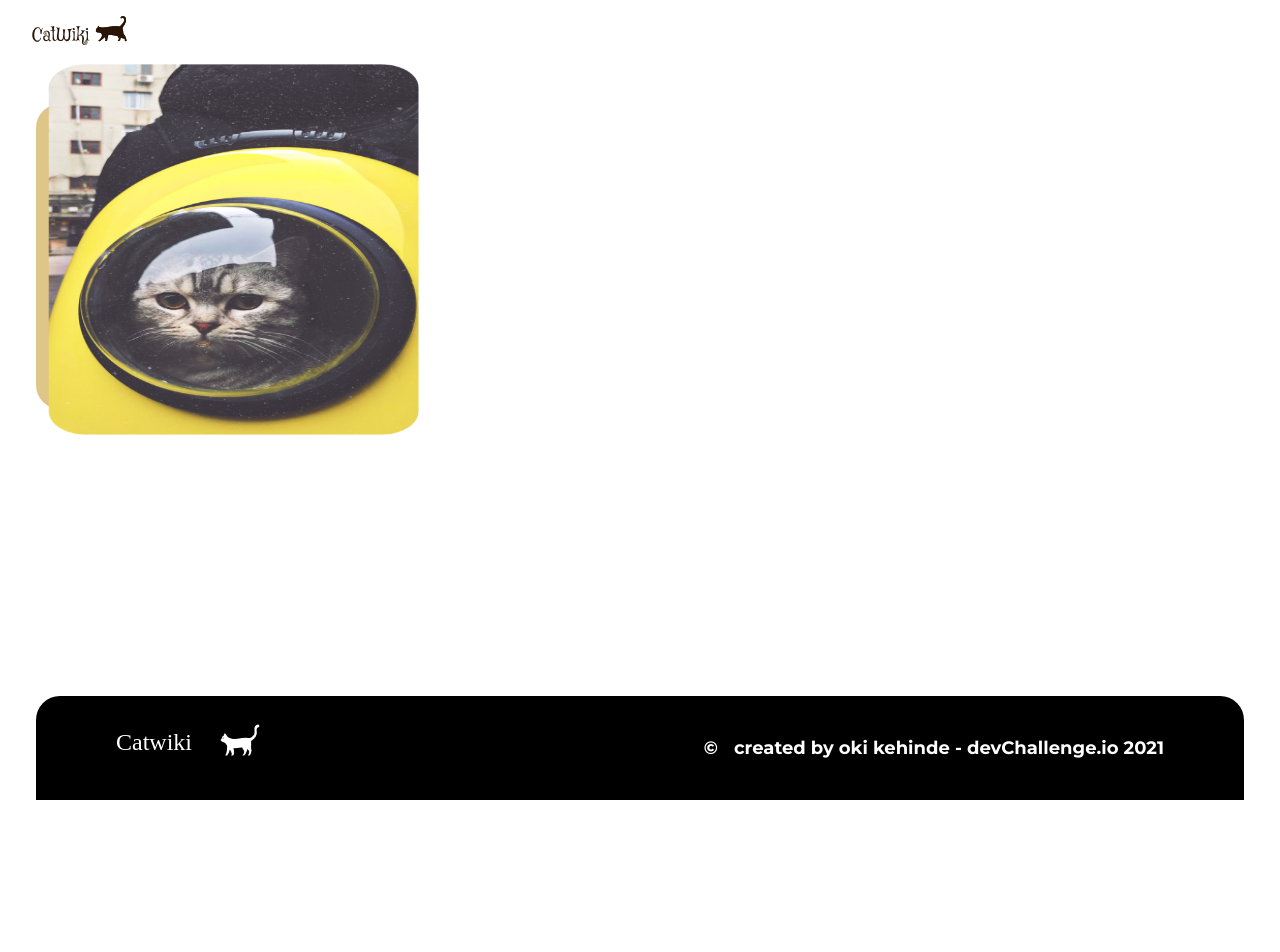
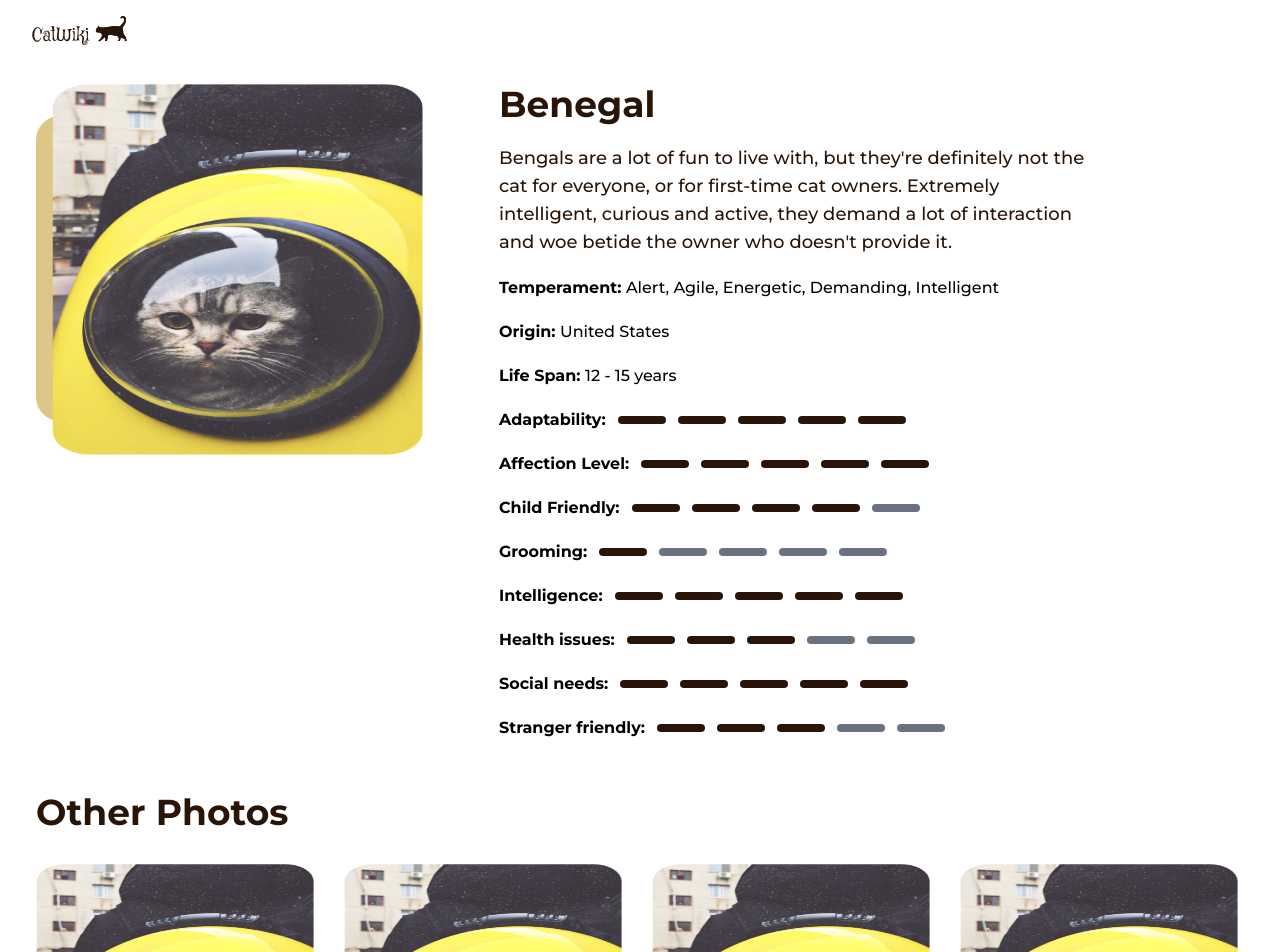
Before and after one commit to Kehindecodes/catwiki, a React (Vite) app in the folder client/catwiki/: page /breeds/1 in a window 1280 px wide. Shown: the top 952 px of the page. Before the commit the page ends 800 px from the top, so only its background shows below. Built offline with nearby package versions, Linux system fonts and the light colour scheme; a web font is replaced by a local one.

Commit message:
finish cat details page UI (desktop)

```diff
--- a/client/catwiki/index.html
+++ b/client/catwiki/index.html
@@ -10,8 +10,8 @@
     <link href="./dist/output.css" rel="stylesheet">
     <title>Catwiki</title>
   </head>
-  <body>
-    <div id="root"></div>
+  <body class="">
+    <div id="root" class="flex flex-col min-h-screen"></div>
     <script type="module" src="./src/main.jsx"></script>
   </body>
 </html>
--- a/client/catwiki/src/componets/Footer.jsx
+++ b/client/catwiki/src/componets/Footer.jsx
@@ -3,7 +3,7 @@ import logo from '../assets/CatwikiLogo.svg';
 import cat from '../assets/black-cat.png';
 const Footer = () => {
 	return (
-		<footer className='flex justify-between bg-black rounded-t-3xl px-20 items-center mx-9 py-6 mt-24 fixed inset-x-0 bottom-0'>
+		<footer className='flex justify-between bg-black rounded-t-3xl px-20 items-center mx-9 py-6 mt-24 '>
 			<div className='text-white flex items-center'>
 				<h3 className='text-2xl mb-3 font-mystery '>Catwiki</h3>
 				<img src={cat} className='mb-4 w-10 ml-7' />
--- a/client/catwiki/src/pages/CatDetails.jsx
+++ b/client/catwiki/src/pages/CatDetails.jsx
@@ -1,27 +1,213 @@
-import React from 'react';
+import React, { useState } from 'react';
 import Footer from '../componets/Footer';
 import Header from '../componets/Header';
 import cat from '../assets/image 3.png';
+const CatDetails = () => {
+	const [adaptability, setAdaptability] = useState(5);
+	const [affection, setAffection] = useState(5);
+	const [grooming, setGrooming] = useState(1);
+	const [intelligence, setIntelligence] = useState(5);
+	const [childFriendly, setChildFriendly] = useState(4);
+	const [healthIssues, setHealthIssues] = useState(3);
+	const [socialNeeds, setSocialNeeds] = useState(5);
+	const [strangerFriendly, setStrangerFriendly] = useState(3);
 
-const CatDetails = () => {
+	const getColorClass = (level, index) => {
+		if (index < level) {
+			return 'bg-primary';
+		} else {
+			return 'bg-gray-500';
+		}
+	};
 	return (
-		<div className=''>
+		<div className='h-screen flex-grow'>
 			<Header />
-			<div className='mx-9 '>
+			<div className='mx-9 flex mt-9'>
 				{/* cat image */}
-
-				<div className='relative'>
-					<div className=' absolute w-shadow h-shadow bg-shadow inset-0 mt-10 rounded-3xl '></div>
-					<div
-						className='absolute inset-0
-				  w-catImg h-catImg ml-3'>
-						<img src={cat} alt='cat' className='w-full h-full rounded-3xl ' />
+				<div className='relative w-catImg h-catImg mr-14'>
+					<div className='absolute inset-0 w-shadow h-shadow rounded-3xl bg-shadow mt-8 '></div>
+					<img
+						src={cat}
+						alt='cat'
+						className=' absolute inset-0 w-catImg h-catImg rounded-3xl ml-4'
+					/>
+				</div>
+				{/* cat details */}
+				<div className='w-catdetails ml-9'>
+					<h2 className='text-primary font-montserrat font-bold text-4xl mb-5'>
+						Benegal
+					</h2>
+					<p className='text-primary font-montserrat font-medium text-lg mb-5'>
+						Bengals are a lot of fun to live with, but they're definitely not
+						the
+						<br /> cat for everyone, or for first-time cat owners. Extremely{' '}
+						<br />
+						intelligent, curious and active, they demand a lot of interaction
+						and woe betide the owner who doesn't provide it.
+					</p>
+					<p className='mb-5 font-montserrat font-medium  text-md'>
+						<span className='font-bold'>Temperament: </span>Alert, Agile,
+						Energetic, Demanding, Intelligent
+					</p>
+					<p className='mb-5 font-montserrat font-medium  text-md'>
+						<span className='font-bold'>Origin: </span>United States
+					</p>
+					<p className='mb-5 font-montserrat font-medium  text-md'>
+						<span className='font-bold'>Life Span: </span>12 - 15 years
+					</p>
+					<div className='flex items-center  mb-5 font-montserrat font-medium text-md'>
+						<div>
+							<h2 className='font-bold '>Adaptability:</h2>
+						</div>
+						<div className='flex shows'>
+							{[...Array(5)].map((_, index) => (
+								<div
+									key={index}
+									className={`w-12 h-2 rounded-2xl ml-3  ${getColorClass(
+										adaptability,
+										index,
+									)}`}></div>
+							))}
+						</div>
+					</div>
+					<div className='flex items-center mb-5 font-montserrat font-medium text-md'>
+						<div>
+							<h2 className='font-bold'>Affection Level:</h2>
+						</div>
+						<div className='flex shows '>
+							{[...Array(5)].map((_, index) => (
+								<div
+									key={index}
+									className={`w-12 h-2 rounded-2xl ml-3  ${getColorClass(
+										affection,
+										index,
+									)}`}></div>
+							))}
+						</div>
+					</div>
+					<div className='flex items-center mb-5 font-montserrat font-medium text-md'>
+						<div>
+							<h2 className='font-bold'>Child Friendly:</h2>
+						</div>
+						<div className='flex shows '>
+							{[...Array(5)].map((_, index) => (
+								<div
+									key={index}
+									className={`w-12 h-2 rounded-2xl ml-3  ${getColorClass(
+										childFriendly,
+										index,
+									)}`}></div>
+							))}
+						</div>
+					</div>
+					<div className='flex items-center mb-5 font-montserrat font-medium text-md'>
+						<div>
+							<h2 className='font-bold'>Grooming:</h2>
+						</div>
+						<div className='flex shows '>
+							{[...Array(5)].map((_, index) => (
+								<div
+									key={index}
+									className={`w-12 h-2 rounded-2xl ml-3  ${getColorClass(
+										grooming,
+										index,
+									)}`}></div>
+							))}
+						</div>
+					</div>
+					<div className='flex items-center mb-5 font-montserrat font-medium text-md'>
+						<div>
+							<h2 className='font-bold'>Intelligence:</h2>
+						</div>
+						<div className='flex shows '>
+							{[...Array(5)].map((_, index) => (
+								<div
+									key={index}
+									className={`w-12 h-2 rounded-2xl ml-3  ${getColorClass(
+										intelligence,
+										index,
+									)}`}></div>
+							))}
+						</div>
+					</div>
+					<div className='flex items-center mb-5 font-montserrat font-medium text-md'>
+						<div>
+							<h2 className='font-bold'>Health issues:</h2>
+						</div>
+						<div className='flex shows '>
+							{[...Array(5)].map((_, index) => (
+								<div
+									key={index}
+									className={`w-12 h-2 rounded-2xl ml-3  ${getColorClass(
+										healthIssues,
+										index,
+									)}`}></div>
+							))}
+						</div>
+					</div>
+					<div className='flex items-center mb-5 font-montserrat font-medium text-md'>
+						<div>
+							<h2 className='font-bold'>Social needs:</h2>
+						</div>
+						<div className='flex shows '>
+							{[...Array(5)].map((_, index) => (
+								<div
+									key={index}
+									className={`w-12 h-2 rounded-2xl ml-3  ${getColorClass(
+										socialNeeds,
+										index,
+									)}`}></div>
+							))}
+						</div>
+					</div>
+					<div className='flex items-center mb-5 font-montserrat font-medium text-md'>
+						<div>
+							<h2 className='font-bold'>Stranger friendly:</h2>
+						</div>
+						<div className='flex shows'>
+							{[...Array(5)].map((_, index) => (
+								<div
+									key={index}
+									className={`w-12 h-2 rounded-2xl ml-3  ${getColorClass(
+										strangerFriendly,
+										index,
+									)}`}></div>
+							))}
+						</div>
 					</div>
 				</div>
-				{/* cat details */}
-				<div></div>
 			</div>
-
+			<div className='mt-8 mx-9'>
+				<h2 className='font-bold text-primary font-montserrat mb-8 text-4xl'>
+					Other Photos
+				</h2>
+				<div className='grid grid-cols-4 gap-6 '>
+					<div>
+						<img src={cat} alt='cat' className='w-photo h-photo' />
+					</div>
+					<div>
+						<img src={cat} alt='cat' className='w-photo h-photo' />
+					</div>
+					<div>
+						<img src={cat} alt='cat' className='w-photo h-photo' />
+					</div>
+					<div>
+						<img src={cat} alt='cat' className='w-photo h-photo' />
+					</div>
+					<div>
+						<img src={cat} alt='cat' className='w-photo h-photo' />
+					</div>
+					<div>
+						<img src={cat} alt='cat' className='w-photo h-photo' />
+					</div>
+					<div>
+						<img src={cat} alt='cat' className='w-photo h-photo' />
+					</div>
+					<div>
+						<img src={cat} alt='cat' className='w-photo h-photo' />
+					</div>
+				</div>
+			</div>
 			<Footer />
 		</div>
 	);
--- a/client/catwiki/tailwind.config.js
+++ b/client/catwiki/tailwind.config.js
@@ -36,6 +36,8 @@ export default {
 				content: '620px',
 				catImg: '371.04px',
 				shadow: '83.64px',
+				catdetails: '601px',
+				photo: '278px',
 			},
 			height: {
 				hero: '538.19px',
@@ -45,6 +47,7 @@ export default {
 				image1: '293.24px',
 				catImg: '371.04px',
 				shadow: '305.12px',
+				photo: '278px',
 			},
 			backgroundImage: {
 				'hero-image': "url('./src/assets/HeroImagemd.png')",
```
